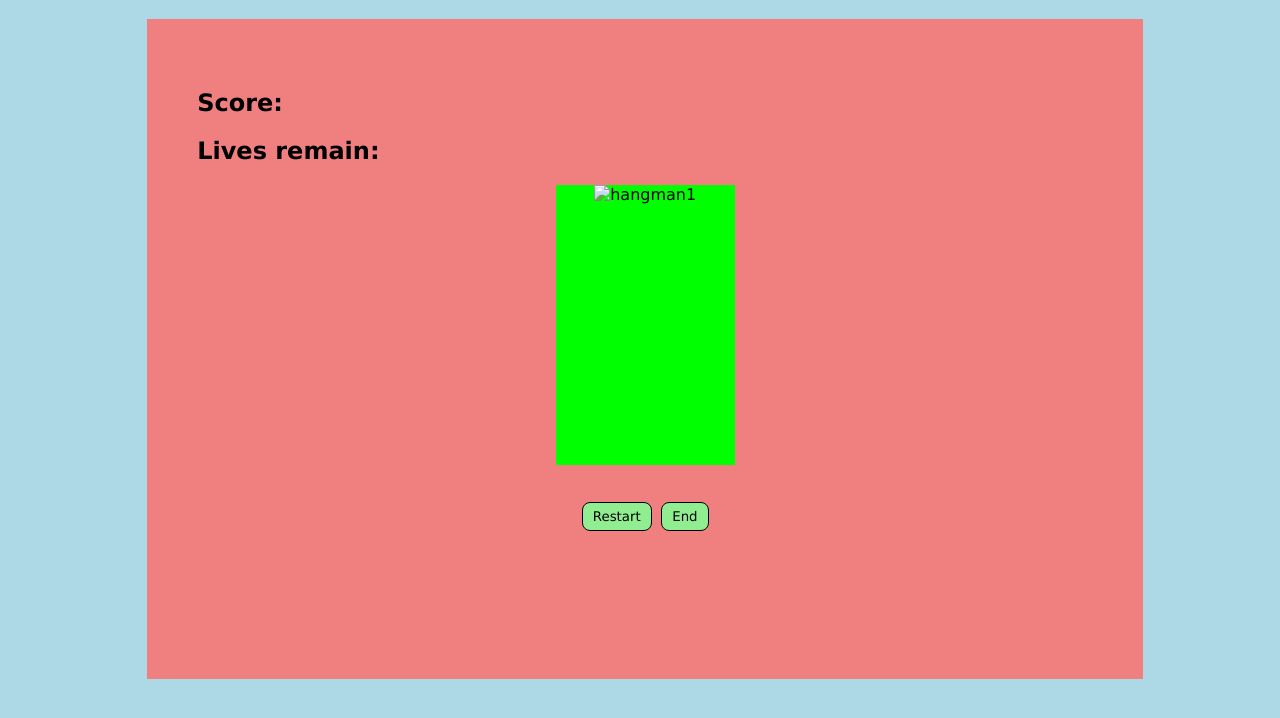
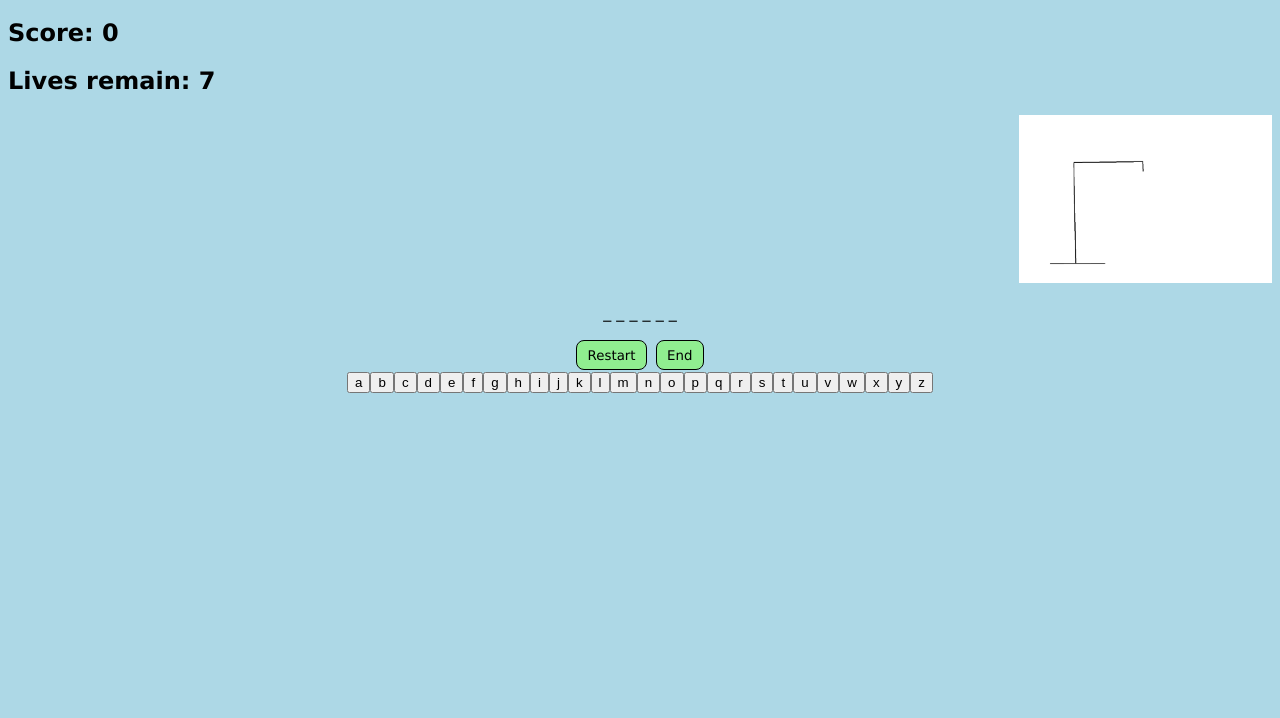
Before and after one commit to Vivianwcao/1537_Hangman, a plain HTML site: page index.html in a window 1280 px wide. Shown: the part 62-780 px from the top of the page. Drawn offline with Linux system fonts and the light colour scheme.

Commit message:
change back

```diff
--- a/hangman.js
+++ b/hangman.js
@@ -9,7 +9,7 @@ let wordBank = ["committee", "weather", "canopy", "acronym", "electrograph", "hy
 let guessedWord = ""
 blanks.innerText = ""
 let chosenWord = wordBank[Math.floor(Math.random() * wordBank.length)]
-function generateBlanks () {
+function generateBlanks() {
 
     for (i = 0; i < chosenWord.length; i++) {
         guessedWord = guessedWord + "_"
@@ -18,7 +18,6 @@ function generateBlanks () {
 }
 
 guessedWord = generateBlanks()
-
 
 
 //generate 26 letters using object constructors.
@@ -44,19 +43,44 @@ function buttonGenerator(n) {
     let i;
     for (i = 0; i < n; i++) {
         let bttn = new buttons(list[i]);
-        bttn.setAttribute('id', 'letterButton');
-        // I added the above line to assign the id to all of the newly created buttons, and use the id to assign new style to them.
         bttn.createButton();
     }
 }
 buttonGenerator(26);
 
-// Blank lines:'_ _ _ _ _'
+
+
+//generate 26 letters using object constructors.
+// let lettersContainer = document.getElementById('letters');
+
+// let list = ['q', 'w', 'e', 'r', 't', 'y', 'u', 'i', 'o', 'p', 'a', 's', 'd', 'f', 'g', 'h', 'j', 'k', 'l', 'z', 'x', 'c', 'v', 'b', 'n', 'm'];
+// list.sort();
+// function buttonGenerator(n) {
+//     let i;
+//     for (i = 0; i < n; i++) {
+//         let bttn = document.createElement("button");
+//         bttn.id = list[i]
+//         lettersContainer.appendChild(bttn);
+//         bttn.innerHTML = list[i];
+//         bttn.onclick = function click() {
+//             console.log('button ' + bttn.innerHTML + ' is clicked');
+//             onLetterClick(bttn.innerHTML);
+//             setTimeout(function () { gameOver(); }, 100)
+//             this.disabled = true;
+//         }
+//     }
+// }
+// buttonGenerator(26);
+
+
+
+
+//Blank lines:'_ _ _ _ _'
 
 function displayWord(word) {
     blanks.innerText = ""
     for (i = 0; i < word.length; i++) {
-    blanks.innerText = blanks.textContent + " " + word[i]
+        blanks.innerText = blanks.textContent + " " + word[i]
     }
 }
 
@@ -92,15 +116,15 @@ function replaceBlanksWithLetter(letter) {
     guessedWord = guessedWord.join("")
 }
 
-function onLetterClick (letter) {
+function onLetterClick(letter) {
     if (checkLetterInWord(letter)) {
         replaceBlanksWithLetter(letter)
         displayWord(guessedWord)
-        document.getElementById("score").innerHTML = "Score: " +  score.toString()
+        document.getElementById("score").innerHTML = "Score: " + score.toString()
     } else {
         lives = lives - 1
         if (lives >= 0) {
-            document.getElementById("lives").innerHTML = "Lives remain: " +  lives.toString()
+            document.getElementById("lives").innerHTML = "Lives remain: " + lives.toString()
             changeHangman()
         }
 
@@ -134,7 +158,7 @@ function changeHangman() {
 
 }
 
-function gameOver () {
+function gameOver() {
     let name = ""
     wordComplete = true
     for (i = 0; i < guessedWord.length; i++) {
--- a/index.html
+++ b/index.html
@@ -1,30 +1,32 @@
 <!DOCTYPE html>
 <html lang="en">
+
 <head>
     <meta charset="UTF-8">
     <meta name="viewport" content="width=device-width, initial-scale=1.0">
     <link rel="stylesheet" href="style.css" />
     <title>Hang Man</title>
 </head>
+
 <body>
     <h1>Hangman</h1>
 
-    <div id = 'game'>
     <!-- display lives and score -->
-        <div id = 'data'>
-            <h2 id = score>Score:</h2>
-            <h2 id = lives>Lives remain:</h2>
+    <div id='data'>
+        <h2 id="score">Score: 0</h2>
+        <h2 id="lives">Lives remain: 7</h2>
+        <h3 id="gameover"></h3>
     </div>
 
     <!-- display hang man image here -->
-        <div id = 'hangMan'>
-            <img src="" alt="hangman1">
-        </div>
+    <img id="hangMan" src="images/nomistakes.png" height="200px">
 
     <!-- display correct number of '_'s and corresponding hint -->
-        <div div id = 'guess'>
-            <p id = blanks><p>
-            <p id = description><p>
+    <div div id='guess'>
+        <p id="blanks">
+            <p>
+                <p id=description>
+                    <p>
     </div>
 
     <!-- generate 26 letter buttons -->
@@ -32,14 +34,13 @@
     </div>
 
     <!-- generate control buttons -->
-        <div id = 'controls'>
-        </br>
-            <input id = restart type = 'button' value = 'Restart'>
-            <input id = endButton type = 'button' value = 'End'>
+    <div id='controls'>
+        <input id="restart" type='button' value='Restart'>
+        <input id="endButton" type='button' value='End'>
     </div>
 
     <!-- bonus question: create a leader board -->
-        <div id = leaderboard>
+    <div id=leaderboard>
 
     </div>
 
@@ -47,4 +48,5 @@
 
     <script src="hangman.js"></script>
 </body>
+
 </html>
```
Lines whose indentation alone changed are shown as unchanged.
